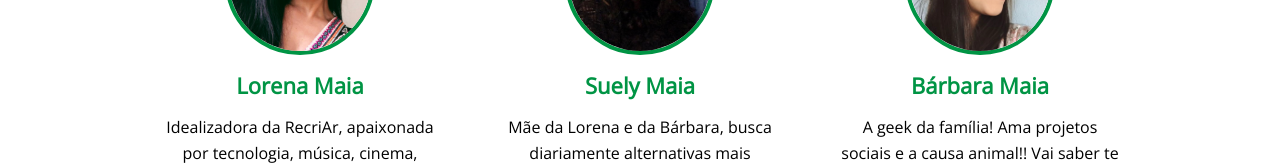
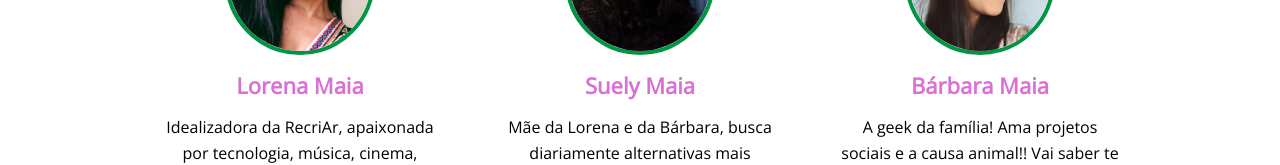
Before and after one commit to Lomaiaa/recriar, a React (Vite) app: page /equipe in a window 1280 px wide. Shown: the part 464-629 px from the top of the page. Built offline with nearby package versions, Linux system fonts and the light colour scheme.

Commit message:
mudança cor equipe

```diff
--- a/src/pages/Equipe/equipe.css
+++ b/src/pages/Equipe/equipe.css
@@ -48,7 +48,7 @@
 
 .membras h2 {
     font-size: 22px;
-    color: #009444;
+    color: orchid;
     margin: 15px 0;
 }
 
```
